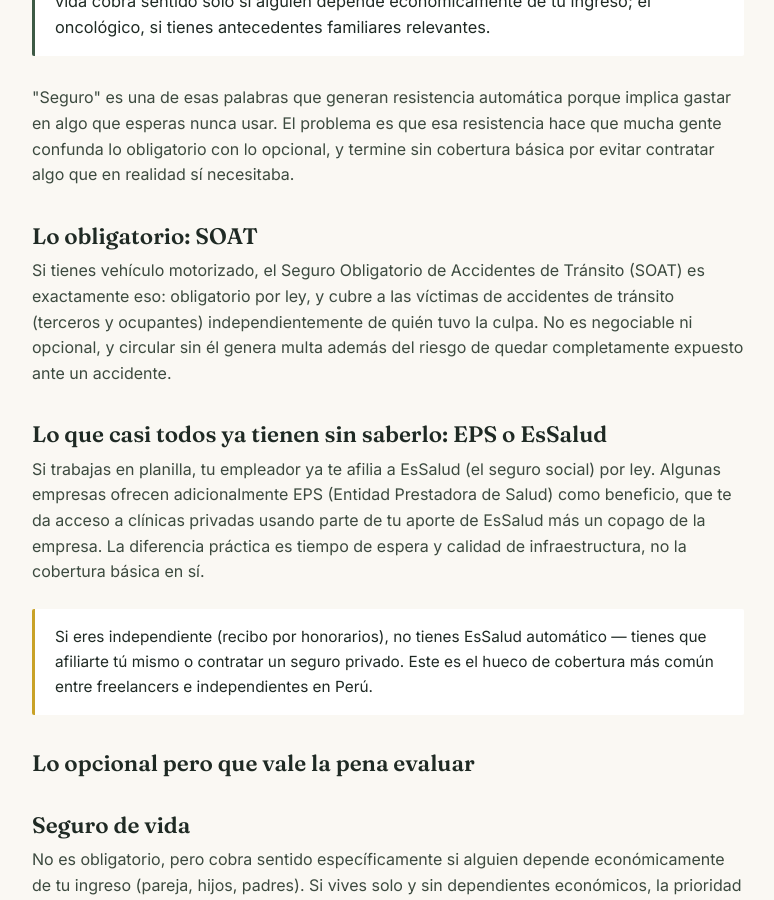
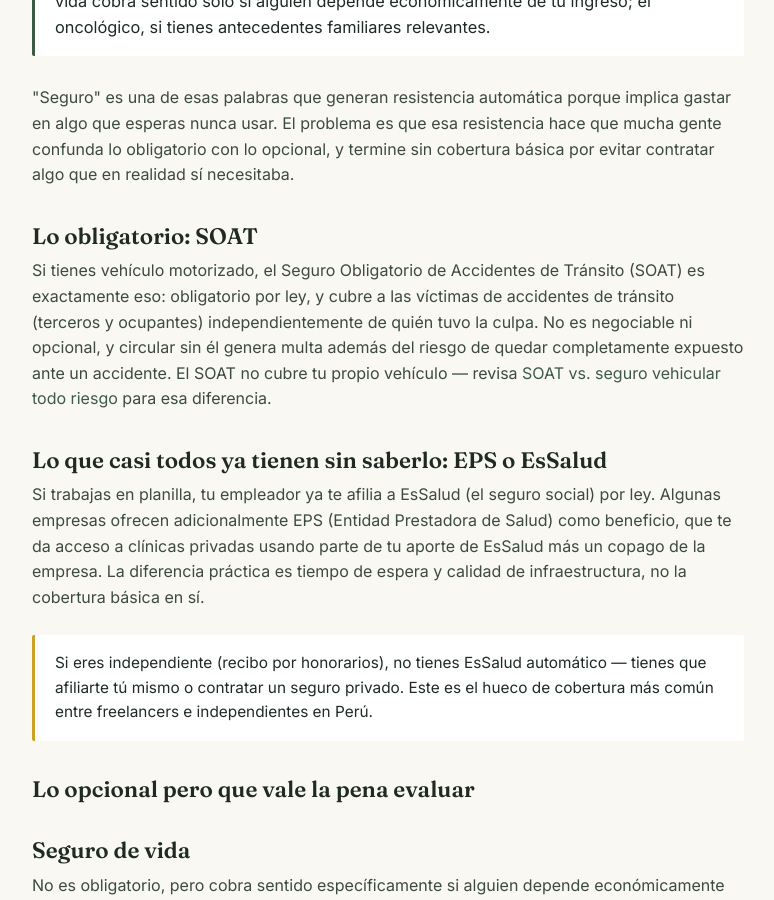
Before and after one commit to cguillenh22/modoahorro, a Jekyll site: the page built from _articulos/seguro-vida-soat-eps.html, in a window 1280 px wide and 900 px high, scrolled down 438 px. Shown: the whole window, without its empty margins (252-1026 px from the left). Built offline with Jekyll 4.4.1, drawn with Linux system fonts in a browser that asks for light colours.

Commit message:
Update seguro-vida-soat-eps.html

```diff
--- a/_articulos/seguro-vida-soat-eps.html
+++ b/_articulos/seguro-vida-soat-eps.html
@@ -9,7 +9,7 @@
     <p>"Seguro" es una de esas palabras que generan resistencia automática porque implica gastar en algo que esperas nunca usar. El problema es que esa resistencia hace que mucha gente confunda lo obligatorio con lo opcional, y termine sin cobertura básica por evitar contratar algo que en realidad sí necesitaba.</p>
 
     <h2>Lo obligatorio: SOAT</h2>
-    <p>Si tienes vehículo motorizado, el Seguro Obligatorio de Accidentes de Tránsito (SOAT) es exactamente eso: obligatorio por ley, y cubre a las víctimas de accidentes de tránsito (terceros y ocupantes) independientemente de quién tuvo la culpa. No es negociable ni opcional, y circular sin él genera multa además del riesgo de quedar completamente expuesto ante un accidente.</p>
+    <p>Si tienes vehículo motorizado, el Seguro Obligatorio de Accidentes de Tránsito (SOAT) es exactamente eso: obligatorio por ley, y cubre a las víctimas de accidentes de tránsito (terceros y ocupantes) independientemente de quién tuvo la culpa. No es negociable ni opcional, y circular sin él genera multa además del riesgo de quedar completamente expuesto ante un accidente. El SOAT no cubre tu propio vehículo — revisa <a href="../articulos/soat-vs-seguro-vehicular-todo-riesgo.html">SOAT vs. seguro vehicular todo riesgo</a> para esa diferencia.</p>
 
     <h2>Lo que casi todos ya tienen sin saberlo: EPS o EsSalud</h2>
     <p>Si trabajas en planilla, tu empleador ya te afilia a EsSalud (el seguro social) por ley. Algunas empresas ofrecen adicionalmente EPS (Entidad Prestadora de Salud) como beneficio, que te da acceso a clínicas privadas usando parte de tu aporte de EsSalud más un copago de la empresa. La diferencia práctica es tiempo de espera y calidad de infraestructura, no la cobertura básica en sí.</p>
```
